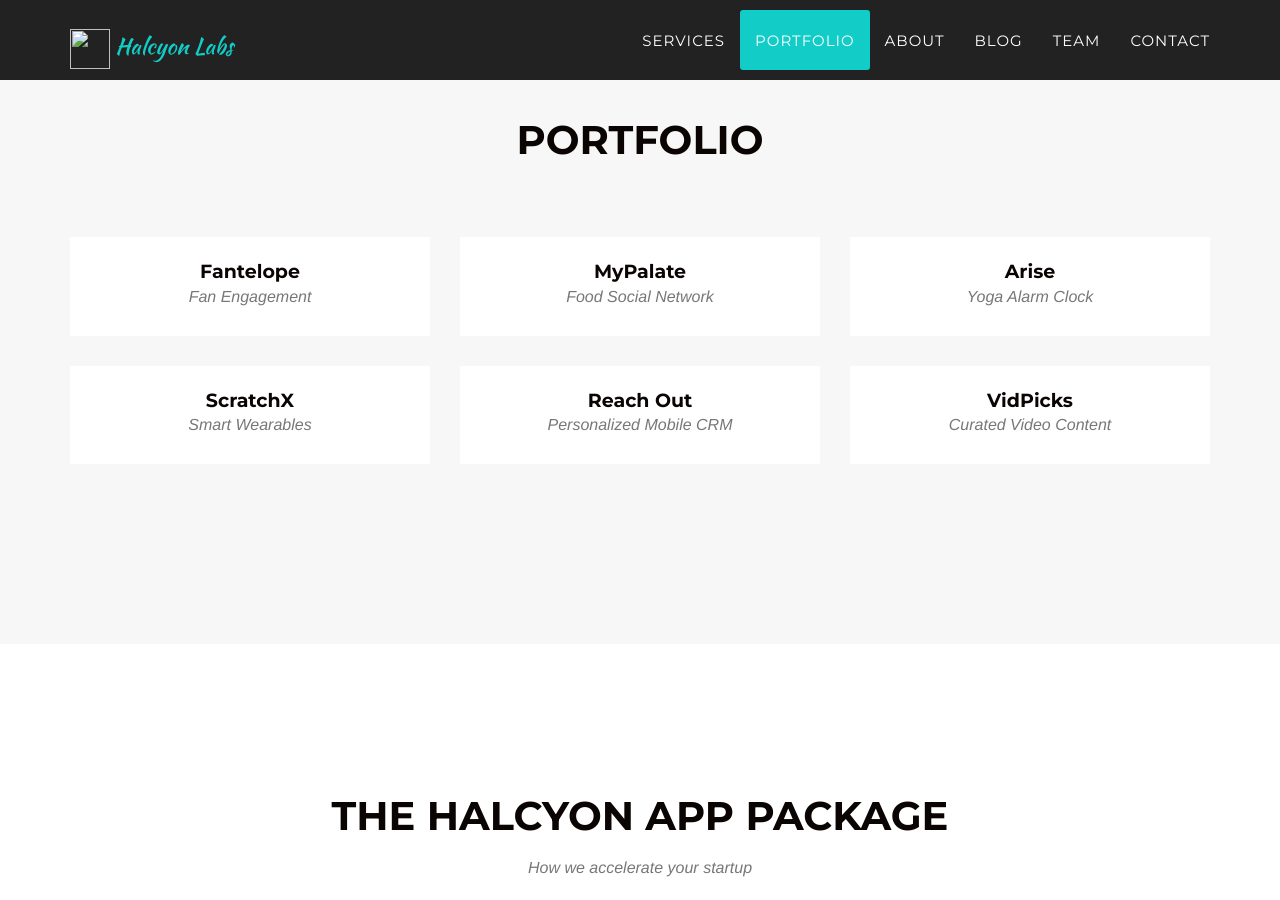
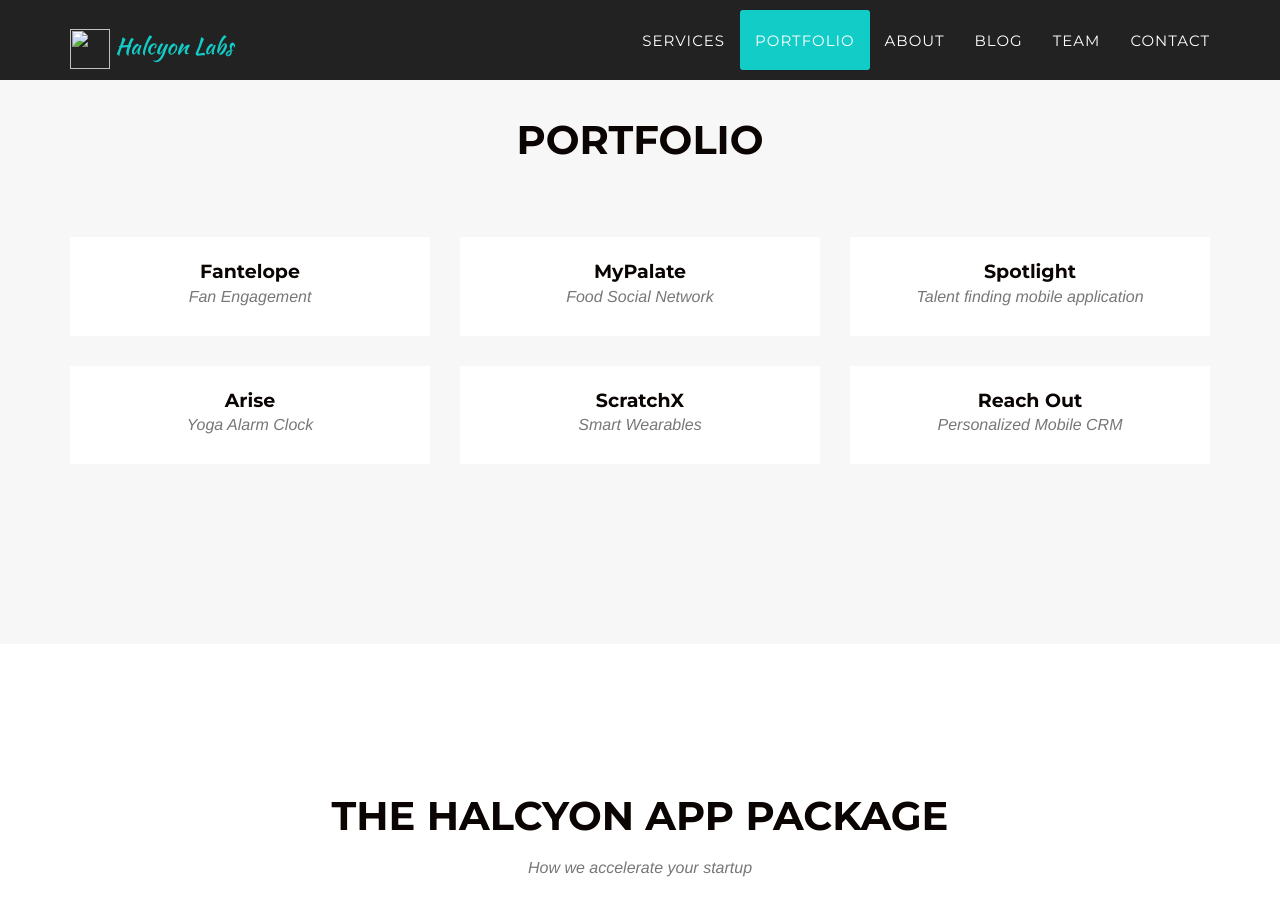
Before and after one commit to halcyon-labs/halcyon-labs.github.io, a Jekyll site: the page built from _posts/2015-05-11-project-2.markdown, in a window 1280 px wide and 900 px high, scrolled down 1478 px. Built offline with Jekyll 4.4.1, drawn with Linux system fonts in a browser that asks for light colours; some web fonts are replaced; some of the changed lines change nothing that is shown.

Commit message:
add spotlight

```diff
--- a/_posts/2015-05-11-project-2.markdown
+++ b/_posts/2015-05-11-project-2.markdown
@@ -1,15 +1,15 @@
 ---
-title: VidPicks
-subtitle: Curated Video Content
+title: Spotlight
+subtitle: Talent finding mobile application
 layout: default
 modal-id: 2
-date: 2014-05-11
-img: vidpicks.png
-thumbnail: vidpicks-thumbnail.png
-alt: Vidpicks Logo
-project-date: May 2015
-client: Internal
-category: Web Development
-description: VidPicks is a real-time video review platform. Hand-selected reviewers post videos from Youtube and Vimeo and share their reviews with the world. The concept is to create a place where quality, curated content is only clicks away, improving the online video experience.
+date: 2016-06-01
+img: spotlight.png
+thumbnail: spotlight-thumbnail.png
+alt: Spotlight Logo
+project-date: Summer 2016
+client: Spotlight
+category: Mobile Development
+description: Spotlight is a mobile application where event planners can find entertainers for events. Spotlight uses a Tinder-like interface to match entertainers with venues who are interested in hiring them.
 
 ---
```
Also changed, not shown: img/portfolio/spotlight-thumbnail.png (added), img/portfolio/spotlight.png (added), img/portfolio/vidpicks-thumbnail.png (deleted), img/portfolio/vidpicks.png (deleted).
